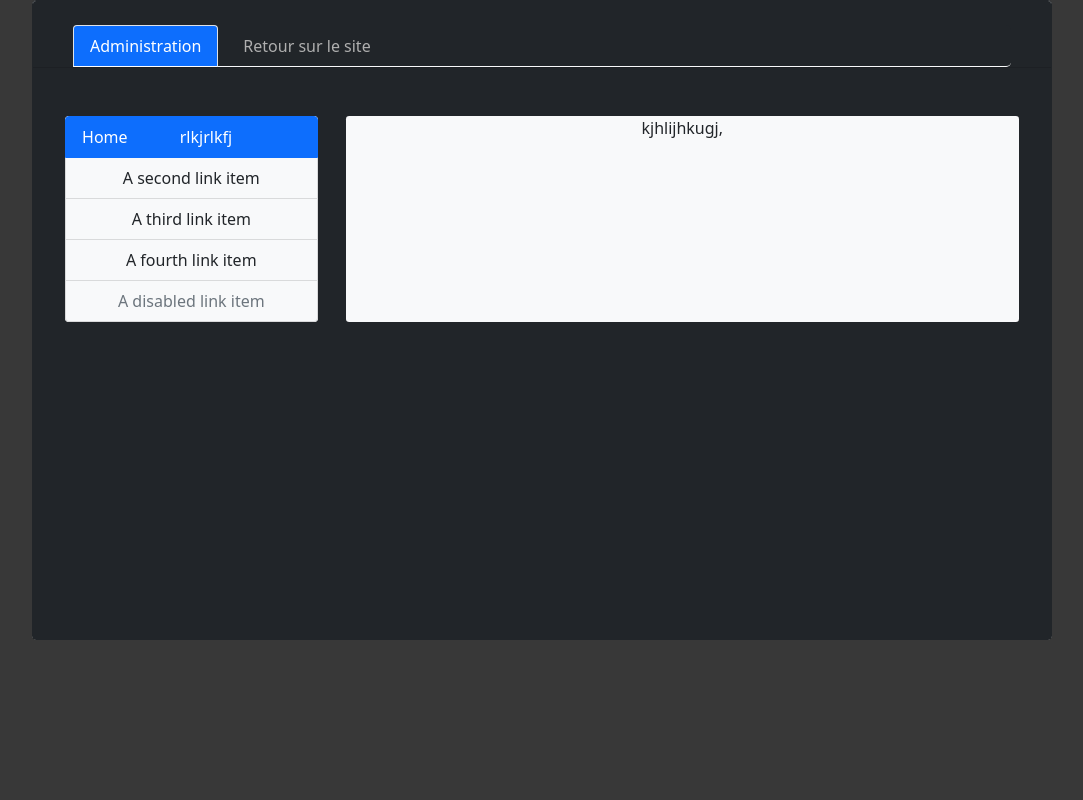
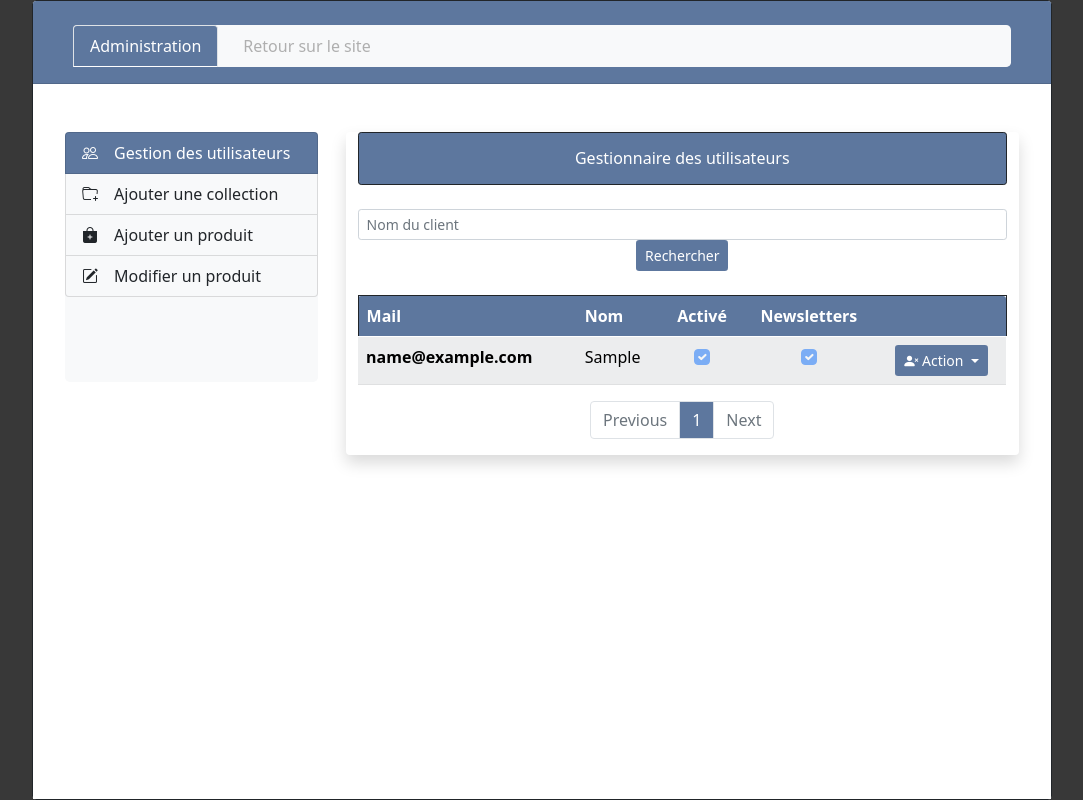
Before and after one commit to alexy76/Projet-PRO, a PHP site: page /views/admin/index.php in a window 1280 px wide. Shown: the whole page, without its empty margins (98-1181 px from the left). Run offline with PHP 8.4, Linux system fonts and the light colour scheme; the visitor is signed in with stand-in values (Sample User, id 1); tables that the repository leaves empty hold one stand-in row (values such as "Sample post"); some libraries are stand-ins or nearby versions.

Commit message:
Panel admin gestion user, pagination et recherche user

```diff
--- a/ecommerce/assets/css/styleAdmin.css
+++ b/ecommerce/assets/css/styleAdmin.css
@@ -4,6 +4,11 @@
 
 .colorlink{
     color: #afafaf!important;
+}
+
+.btnBlue{
+    background-color: #5d779e!important;
+    color: white;
 }
 
 .linklogin{
@@ -22,3 +27,20 @@
 .bgadmin{
     background-color: #383838;
 }
+
+.radius-top-left{
+    border-top-left-radius: 3px;
+}
+.radius-top-right{
+    border-top-right-radius: 3px;
+}
+
+.radius-bottom-left{
+    border-bottom-left-radius:
+    15px;
+}
+
+
+.radius-bottom-right{
+    border-bottom-right-radius: 30px;
+}
--- a/ecommerce/controllers/admin/ctrIndex.php
+++ b/ecommerce/controllers/admin/ctrIndex.php
@@ -6,4 +6,32 @@ if(!isset($_SESSION['id']) || $_SESSION['role'] != 2)
     header('Location: ../login.php');
     exit();
 }
+
+
+require_once "../../tools/PHPMailer/PHPMailerAutoload.php";
+require_once '../../config.php';
+require_once '../../models/Database.php';
+require_once '../../models/Users.php';
+require_once '../../tools/tools.php';
+
+
+$Users = new Users;
+
+$nameMethod = 'AllClients';
+
+if(isset($_POST['req']))                            $req = $_POST['req'];
+if(isset($_GET['req']) && $_GET['req'] != '')       $req = $_GET['req'];
+
+if(isset($_GET['search']) && method_exists($Users, 'getCount_'.$_GET['search']))
+    $nameMethod = $_GET['search'];
+
+
+$nbClients = $Users->{'getCount_'.$nameMethod}(isset($req) ? '%'.$req.'%' : '');
+$nbElt = 8;
+$nbPages = ceil($nbClients / $nbElt);
+$offset = isset($_GET['page']) && ctype_digit($_GET['page']) && $_GET['page'] <= $nbPages ? ($_GET['page'] * $nbElt) - $nbElt : 0;
+$pageActual = ($offset / $nbElt) + 1;
+
+
+$getAllClients = $Users->{'get_'.$nameMethod}(isset($req) ? '%'.$req.'%' : '', $nbElt, $offset);
 ?>
--- a/ecommerce/controllers/ctrAccount.php
+++ b/ecommerce/controllers/ctrAccount.php
@@ -8,7 +8,7 @@ if(!isset($_SESSION['id']))
 }
 
 
-
+require_once "../tools/PHPMailer/PHPMailerAutoload.php";
 require_once '../config.php';
 require_once '../models/Database.php';
 require_once '../models/Users.php';
--- a/ecommerce/controllers/ctrBills.php
+++ b/ecommerce/controllers/ctrBills.php
@@ -7,7 +7,7 @@ if(!isset($_SESSION['id']))
     exit();
 }
 
-
+require_once "../tools/PHPMailer/PHPMailerAutoload.php";
 require_once '../config.php';
 require_once '../models/Database.php';
 require_once '../models/Users.php';
--- a/ecommerce/controllers/ctrContact.php
+++ b/ecommerce/controllers/ctrContact.php
@@ -1,5 +1,5 @@
 <?php
-
+require_once "../tools/PHPMailer/PHPMailerAutoload.php";
 require_once '../config.php';
 require_once '../models/Database.php';
 require_once '../models/Newsletters.php';
--- a/ecommerce/controllers/ctrForget.php
+++ b/ecommerce/controllers/ctrForget.php
@@ -1,4 +1,5 @@
 <?php
+require_once "../tools/PHPMailer/PHPMailerAutoload.php";
 require_once '../config.php';
 require_once '../models/Database.php';
 require_once '../models/Users.php';
--- a/ecommerce/controllers/ctrHome.php
+++ b/ecommerce/controllers/ctrHome.php
@@ -1,4 +1,5 @@
 <?php
+require_once "../tools/PHPMailer/PHPMailerAutoload.php";
 require_once '../config.php';
 require_once '../models/Database.php';
 require_once '../models/Newsletters.php';
--- a/ecommerce/controllers/ctrLogin.php
+++ b/ecommerce/controllers/ctrLogin.php
@@ -1,4 +1,5 @@
 <?php
+require_once "../tools/PHPMailer/PHPMailerAutoload.php";
 require_once '../config.php';
 require_once '../models/Database.php';
 require_once '../models/Users.php';
--- a/ecommerce/controllers/ctrOrders.php
+++ b/ecommerce/controllers/ctrOrders.php
@@ -7,7 +7,7 @@ if(!isset($_SESSION['id']))
     exit();
 }
 
-
+require_once "../tools/PHPMailer/PHPMailerAutoload.php";
 require_once '../config.php';
 require_once '../models/Database.php';
 require_once '../models/Users.php';
--- a/ecommerce/tools/tools.php
+++ b/ecommerce/tools/tools.php
@@ -1,5 +1,4 @@
 <?php
-require_once "../tools/PHPMailer/PHPMailerAutoload.php";
 
 function smtpmailer($to, $from, $from_name, $subject, $body) : bool
 {
--- a/ecommerce/views/admin/index.php
+++ b/ecommerce/views/admin/index.php
@@ -12,19 +12,20 @@ require_once '../../controllers/admin/ctrIndex.php';
     <meta name="viewport" content="width=device-width, initial-scale=1, shrink-to-fit=no">
     <link rel="stylesheet" href="https://cdn.jsdelivr.net/npm/bootstrap@5.0.2/dist/css/bootstrap.min.css" integrity="sha384-EVSTQN3/azprG1Anm3QDgpJLIm9Nao0Yz1ztcQTwFspd3yD65VohhpuuCOmLASjC" crossorigin="anonymous">
     <link rel="stylesheet" href="../../assets/css/styleAdmin.css">
+    <link rel="stylesheet" href="https://cdn.jsdelivr.net/npm/bootstrap-icons@1.8.1/font/bootstrap-icons.css">
 </head>
 
 
 <body class="bgadmin">
 
     <div class="container">
-        <div class="card text-center border-dark text-white mx-lg-5 mx-0" style="min-height: 80vh">
+        <div class="card text-center border-dark text-white mx-lg-5 mx-0" style="min-height: 100vh">
 
 
-            <div class="card-header bg-dark pt-4">
-                <ul class="nav nav-tabs card-header-tabs bg-dark mx-4 border-bottom border-light rounded-3">
+            <div class="card-header btnBlue pt-4 pb-4">
+                <ul class="nav nav-tabs card-header-tabs bg-light mx-4 border-bottom border-light rounded-3">
                     <li class="nav-item">
-                        <a class="nav-link active bg-primary text-white" aria-current="true" href="">Administration</a>
+                        <a class="nav-link active btnBlue text-white" aria-current="true" href="">Administration</a>
                     </li>
                     <li class="nav-item ms-2">
                         <a class="nav-link colorlink" href="../login.php">Retour sur le site</a>
@@ -33,26 +34,94 @@ require_once '../../controllers/admin/ctrIndex.php';
             </div>
 
 
-            <div class="card-body bg-dark pt-5">
+            <div class="card-body bg-white pt-5">
                 <div class="row justify-content-evenly">
                     <div class="col-lg-3 col-12 rounded-3 bg-light text-dark px-0" style="max-height: 250px;">
                         <div class="list-group bg-light">
-                            <a href="#" class="list-group-item list-group-item-action active d-inline-block text-start" aria-current="true">
-                            Home <span class="ms-5 d-inline-block m-auto">rlkjrlkfj</span>
+                            <a href="#" class="list-group-item list-group-item-action btnBlue text-white d-inline-block text-start" aria-current="true">
+                                <i class="bi bi-people"></i><span class="ms-3 d-inline-block m-auto">Gestion des utilisateurs</span>
                             </a>
-                            <a href="#" class="list-group-item list-group-item-action bg-light">A second link item</a>
-                            <a href="#" class="list-group-item list-group-item-action bg-light">A third link item</a>
-                            <a href="#" class="list-group-item list-group-item-action bg-light">A fourth link item</a>
-                            <a class="list-group-item list-group-item-action disabled bg-light">A disabled link item</a>
+                            <a href="#" class="list-group-item list-group-item-action bg-light d-inline-block text-start">
+                                <i class="bi bi-folder-plus"></i></i><span class="ms-3 d-inline-block m-auto">Ajouter une collection</span>
+                            </a>
+                            <a href="#" class="list-group-item list-group-item-action bg-light d-inline-block text-start">
+                                <i class="bi bi-bag-plus-fill"></i><span class="ms-3 d-inline-block m-auto">Ajouter un produit</span>
+                            </a>
+                            <a href="#" class="list-group-item list-group-item-action bg-light d-inline-block text-start">
+                                <i class="bi bi-pencil-square"></i><span class="ms-3 d-inline-block m-auto">Modifier un produit</span>
+                            </a>
                         </div>
                     </div>
-                    <div class="col-lg-8 col-12 rounded-1 bg-light text-dark">
-                        kjhlijhkugj,
+                    <div class="col-lg-8 col-12 rounded-2 text-dark shadow">
+                        <h1 class="h6 fw-normal btnBlue text-white border border-dark rounded-1 py-3 radius-bottom-left">Gestionnaire des utilisateurs</h1>
+
+
+                        <div class="input-group mt-4">
+                            <form action="?search=NameClient" method="POST" class="w-100">
+                                <input type="text" class="form-control form-control-sm" placeholder="Nom du client" name="req">
+                                <div class="input-group-append">
+                                    <button class="btn btn-sm btnBlue" type="submit">Rechercher</button>
+                                </div>
+                            </form>
+
+                        </div>
+
+                        <div class="table-responsive rounded-3">
+                            <table class="table table-light table-striped table-hover mt-4">
+                                <thead class="border border-dark">
+                                    <tr>
+                                        <th class="btnBlue text-white radius-top-left text-start" scope="col">Mail</th>
+                                        <th class="btnBlue text-white text-start" scope="col">Nom</th>
+                                        <th class="btnBlue text-white" scope="col">Activé</th>
+                                        <th class="btnBlue text-white" scope="col">Newsletters</th>
+                                        <th class="btnBlue text-white radius-top-right" scope="col"></th>
+                                    </tr>
+                                </thead>
+                                <tbody>
+                                    <?php foreach ($getAllClients as $user) : ?>
+                                        <tr>
+                                            <th class="text-start" scope="row"><?= $user->usr_mail ?></th>
+                                            <td class="text-start"><?= $user->usr_firstname ?></td>
+                                            <td><input class="form-check-input" type="checkbox" role="switch" id="flexSwitchCheckCheckedDisabled" <?= $user->usr_account_activate == 1 ? 'checked' : '' ?> disabled></td>
+                                            <td><input class="form-check-input" type="checkbox" role="switch" id="flexSwitchCheckCheckedDisabled" <?= $user->usr_accept_newsletters == 1 ? 'checked' : '' ?> disabled></td>
+                                            <td>
+                                                <div class="btn-group">
+                                                    <button class="btn btnBlue btn-sm dropdown-toggle text-white" type="button" data-bs-toggle="dropdown" aria-expanded="false">
+                                                        <i class="bi bi-person-x-fill"></i> Action
+                                                    </button>
+                                                    <ul class="dropdown-menu">
+                                                        <li><a class="dropdown-item" href="#">Voir ses commandes</a></li>
+                                                        <li><a class="dropdown-item" href="#">Supprimer l'utilisateur</a></li>
+                                                    </ul>
+                                                </div>
+                                            </td>
+                                        </tr>
+                                    <?php endforeach; ?>
+                                </tbody>
+                            </table>
+
+                            <nav class="text-center d-inline-block" aria-label="...">
+                                <ul class="pagination">
+                                    <li class="page-item <?= $pageActual == 1 ? 'disabled' : '' ?>">
+                                        <a class="page-link" href="?search=<?= $nameMethod ?>&req=<?= $req ?? '' ?>&page=<?= $pageActual - 1 ?>">Previous</a>
+                                    </li>
+                                    <?php for ($i = 1; $i <= $nbPages; $i++) : ?>
+                                        <li class="page-item">
+                                            <a class="page-link <?= $i == $pageActual ? 'btnBlue text-white' : 'text-dark' ?>" href="?search=<?= $nameMethod ?>&req=<?= $req ?? '' ?>&page=<?= $i ?>"><?= $i ?></a>
+                                        </li>
+                                    <?php endfor; ?>
+                                    <li class="page-item <?= $pageActual == $nbPages ? 'disabled' : '' ?>">
+                                        <a class="page-link" href="?search=<?= $nameMethod ?>&req=<?= $req ?? '' ?>&page=<?= $pageActual + 1 ?>">Next</a>
+                                    </li>
+                                </ul>
+                            </nav>
+
+
+                        </div>
+
                     </div>
                 </div>
             </div>
-
-
         </div>
     </div>
 
```
Also changed, not shown: ecommerce/models/Users.php (+68 -0 lines), 1 other file.
